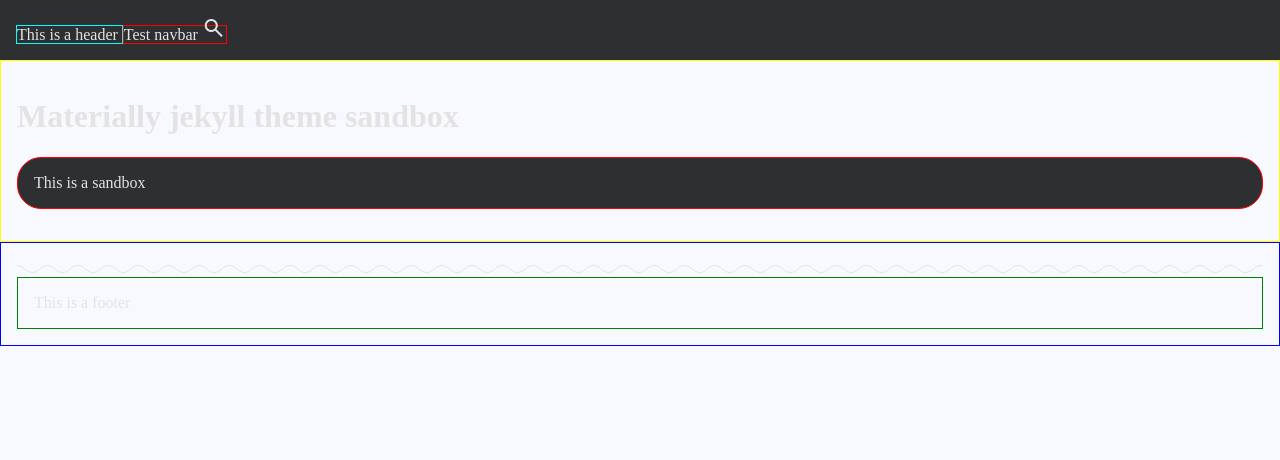
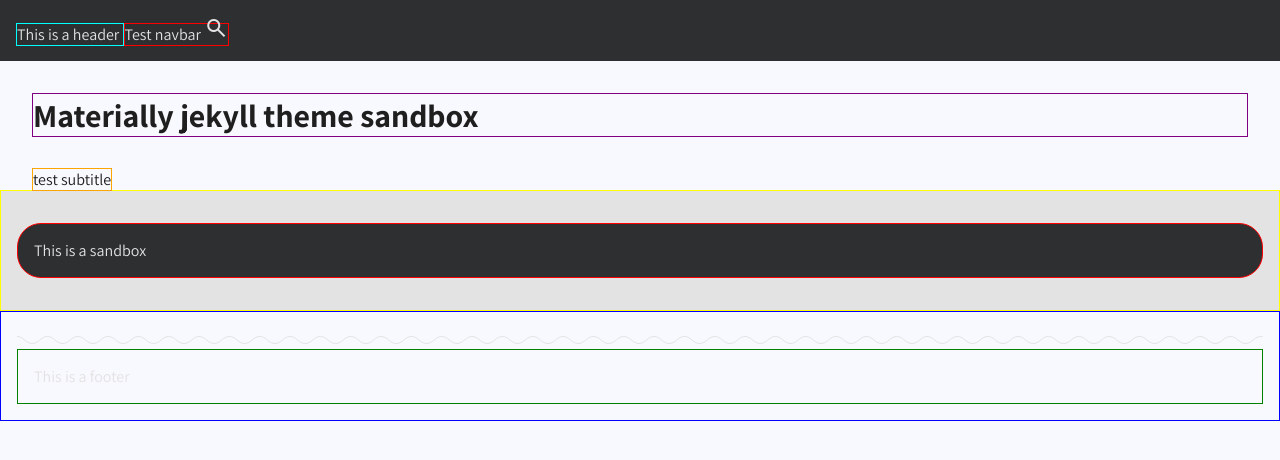
Before and after one commit to LucasPlacentino/materially-jekyll, a plain HTML site: page sandbox/index.html in a window 1280 px wide. Drawn offline with nearby package versions, Linux system fonts and the light colour scheme.

Commit message:
add style variables

```diff
--- a/sandbox/index.html
+++ b/sandbox/index.html
@@ -30,8 +30,9 @@
             <span class="material-symbols-outlined icon">search</span>
         </div>
     </div>
+    <h1 class="title">Materially jekyll theme sandbox</h1>
+    <span class="subtitle">test subtitle</span>
     <div class="content">
-        <h1>Materially jekyll theme sandbox</h1>
         <p class="item">
             This is a sandbox
         </p>
--- a/sandbox/style.scss
+++ b/sandbox/style.scss
@@ -1 +1,2 @@
 // TODO
+@import url("https://fonts.googleapis.com/css?family=Assistant:400,700");
```
Also changed, not shown: sandbox/style.css.
